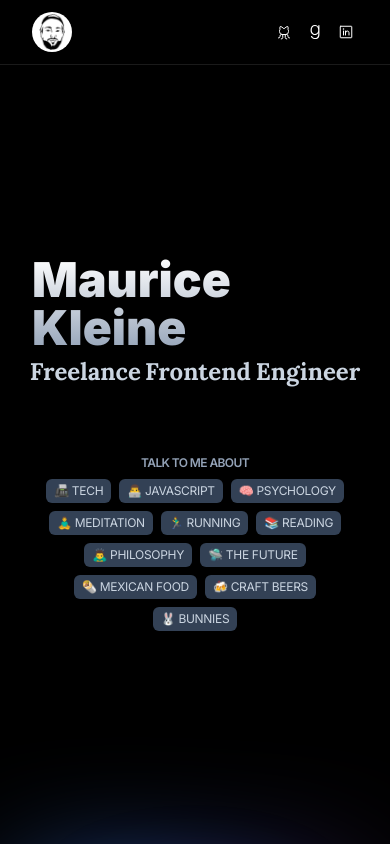
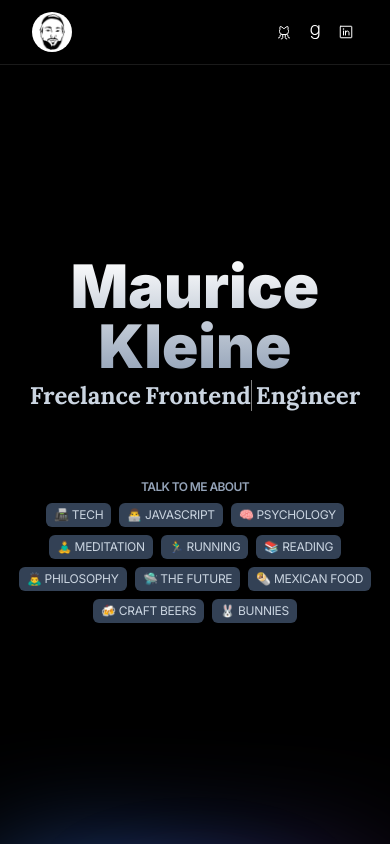
Before and after one commit to mauricekleine/mozza, a Next.js app: page / in a window 390 px wide. Shown: the top 844 px of the page. Built offline with nearby package versions, Linux system fonts and the light colour scheme.

Commit message:
fix: responsive homepage

```diff
--- a/app/layout.tsx
+++ b/app/layout.tsx
@@ -1,8 +1,19 @@
-import { sans } from "~/ui/fonts";
+import { Inter, Lora } from "@next/font/google";
+import classNames from "classnames";
+
 import { Navigation } from "~/ui/navigation";
 
 import "~/global.css";
-import "~/ui/fonts";
+
+const sans = Inter({
+  subsets: ["latin"],
+  variable: "--font-sans",
+});
+
+const serif = Lora({
+  subsets: ["latin"],
+  variable: "--font-serif",
+});
 
 export default function RootLayout({
   children,
@@ -10,7 +21,7 @@ export default function RootLayout({
   children: React.ReactNode;
 }) {
   return (
-    <html className={sans.className} lang="en">
+    <html className={classNames(sans.variable, serif.variable)} lang="en">
       <head>
         <link rel="icon" type="image/png" sizes="32x32" href="/favicon.png" />
 
@@ -18,7 +29,7 @@ export default function RootLayout({
 
         <meta content="utf-8" name="charset" />
 
-        <meta content="width=device-width,initial-scale=1" name="viewport" />
+        <meta content="width=device-width, initial-scale=1.0" name="viewport" />
 
         <title>Maurice Kleine</title>
       </head>
@@ -26,7 +37,7 @@ export default function RootLayout({
       <body className="relative bg-black text-slate-200">
         <Navigation />
 
-        <main className="relative mx-auto mt-32 mb-16 w-full px-8 sm:w-4/6 sm:px-0 md:w-4/5 lg:w-3/5">
+        <main className="relative mx-auto mt-32 mb-16 w-full px-2 sm:w-4/6 sm:px-0 md:w-4/5 lg:w-3/5">
           {children}
         </main>
       </body>
--- a/app/page-header.tsx
+++ b/app/page-header.tsx
@@ -13,7 +13,7 @@ export function PageHeader() {
         initial={{ opacity: 0, y: 75 }}
         transition={{ ease: "easeOut", duration: 1.5 }}
       >
-        <Stack alignItems="center">
+        <Stack alignItems="center" justifyContent="center" textAlign="center">
           <Heading as="h1">Maurice Kleine</Heading>
 
           <Heading as="h3">
--- a/app/ui/card/card.tsx
+++ b/app/ui/card/card.tsx
@@ -9,7 +9,7 @@ type Props = {
 export function Card({ children }: Props) {
   return (
     <div className="relative rounded-xl bg-gradient-to-br from-blue-700 via-purple-600/10 to-red-700 p-0.5 before:absolute before:inset-0 before:h-full before:w-full before:rounded-xl before:bg-gradient-to-br before:from-blue-500 before:via-purple-500/30 before:to-red-500 before:blur-3xl">
-      <div className="relative z-10 h-full w-full rounded-xl bg-black p-8 before:absolute before:inset-0 before:-z-10 before:rounded-xl before:bg-gradient-to-br before:from-blue-900/25 before:via-black before:to-red-900/25">
+      <div className="relative z-10 h-full w-full rounded-xl bg-black px-4 py-8 before:absolute before:inset-0 before:-z-10 before:rounded-xl before:bg-gradient-to-br before:from-blue-900/25 before:via-black before:to-red-900/25 sm:px-8">
         <Stack alignItems="center" gap={8} justifyContent="center">
           {children}
         </Stack>
--- a/app/ui/fonts/index.ts
+++ /dev/null
@@ -1,12 +0,0 @@
-import { Inter, Lora } from "@next/font/google";
-
-const inter = Inter({
-  subsets: ["latin"],
-});
-
-const lora = Lora({
-  subsets: ["latin"],
-});
-
-export const sans = inter;
-export const serif = lora;
--- a/app/ui/layout/stack.tsx
+++ b/app/ui/layout/stack.tsx
@@ -7,6 +7,7 @@ type AlignItems = "center" | "none";
 type Direction = "horizontal" | "vertical";
 type Gap = 1 | 2 | 4 | 6 | 8 | 10 | 16 | 32;
 type JustifyContent = "around" | "between" | "center" | "end";
+type TextAlign = "center" | "left" | "right";
 
 type Props = {
   alignItems?: AlignItems;
@@ -14,6 +15,7 @@ type Props = {
   direction?: ResponsiveProp<Direction>;
   gap?: Gap;
   justifyContent?: JustifyContent;
+  textAlign?: TextAlign;
   wrap?: boolean;
 };
 
@@ -23,6 +25,7 @@ export function Stack({
   direction: directionProp = { base: "vertical" },
   gap,
   justifyContent,
+  textAlign,
   wrap,
 }: Props) {
   const direction = toResponsiveObject(directionProp);
@@ -54,6 +57,9 @@ export function Stack({
         "justify-between": justifyContent === "between",
         "justify-center": justifyContent === "center",
         "justify-end": justifyContent === "end",
+        "text-center": textAlign === "center",
+        "text-left": textAlign === "left",
+        "text-right": textAlign === "right",
       })}
     >
       {children}
--- a/app/ui/typography/heading.tsx
+++ b/app/ui/typography/heading.tsx
@@ -1,7 +1,5 @@
 import classNames from "classnames";
 import type { ReactNode } from "react";
-
-import { serif } from "../fonts";
 
 type HeadingElement = "h1" | "h2" | "h3" | "h4";
 
@@ -16,14 +14,13 @@ export function Heading({ as, children }: Props) {
   return (
     <Element
       className={classNames({
-        [serif.className]: as === "h3",
         "text-lg font-semibold leading-normal text-slate-300 sm:text-xl sm:tracking-tight":
           as === "h4",
-        "text-2xl font-bold leading-relaxed text-slate-300 sm:text-3xl sm:tracking-tight":
+        "font-serif text-2xl font-bold leading-relaxed text-slate-300 sm:text-3xl sm:tracking-tight":
           as === "h3",
         "text-3xl font-extrabold sm:text-4xl sm:tracking-normal md:text-5xl":
           as === "h2",
-        "bg-gradient-to-b from-white to-slate-400 bg-clip-text text-5xl font-black text-transparent sm:text-6xl sm:tracking-tight md:text-7xl":
+        "bg-gradient-to-b from-white to-slate-400 bg-clip-text text-6xl font-black text-transparent sm:tracking-tight md:text-7xl":
           as === "h1",
       })}
     >
--- a/app/ui/typography/text.tsx
+++ b/app/ui/typography/text.tsx
@@ -1,7 +1,5 @@
 import classNames from "classnames";
 import type { ReactNode } from "react";
-
-import { serif as fontSerif } from "../fonts";
 
 type HeadingElement = "p" | "span";
 type HeadingSize =
@@ -18,17 +16,15 @@ type HeadingSize =
 type Props = {
   as?: HeadingElement;
   children: ReactNode;
-  serif?: boolean;
   size?: HeadingSize;
 };
 
-export function Text({ as = "span", children, serif, size }: Props) {
+export function Text({ as = "span", children, size }: Props) {
   const Element = as;
 
   return (
     <Element
       className={classNames({
-        [fontSerif.className]: serif,
         "text-xs font-semibold uppercase tracking-tighter text-slate-400 sm:text-sm":
           size === "xs",
         "text-sm text-slate-800 sm:text-base": size === "sm",
--- a/tailwind.config.js
+++ b/tailwind.config.js
@@ -1,4 +1,4 @@
-const colors = require("tailwindcss/colors");
+const { fontFamily } = require('tailwindcss/defaultTheme');
 
 /** @type {import('tailwindcss').Config} */
 module.exports = {
@@ -9,6 +9,10 @@ module.exports = {
       animation: {
         blink: "blink 1s steps(2) infinite",
       },
+      fontFamily: {
+        sans: ['var(--font-sans)', ...fontFamily.sans],
+        serif: ['var(--font-serif)', ...fontFamily.serif],
+      },
       keyframes: {
         blink: {
           "0%": { opacity: "0" },
```
